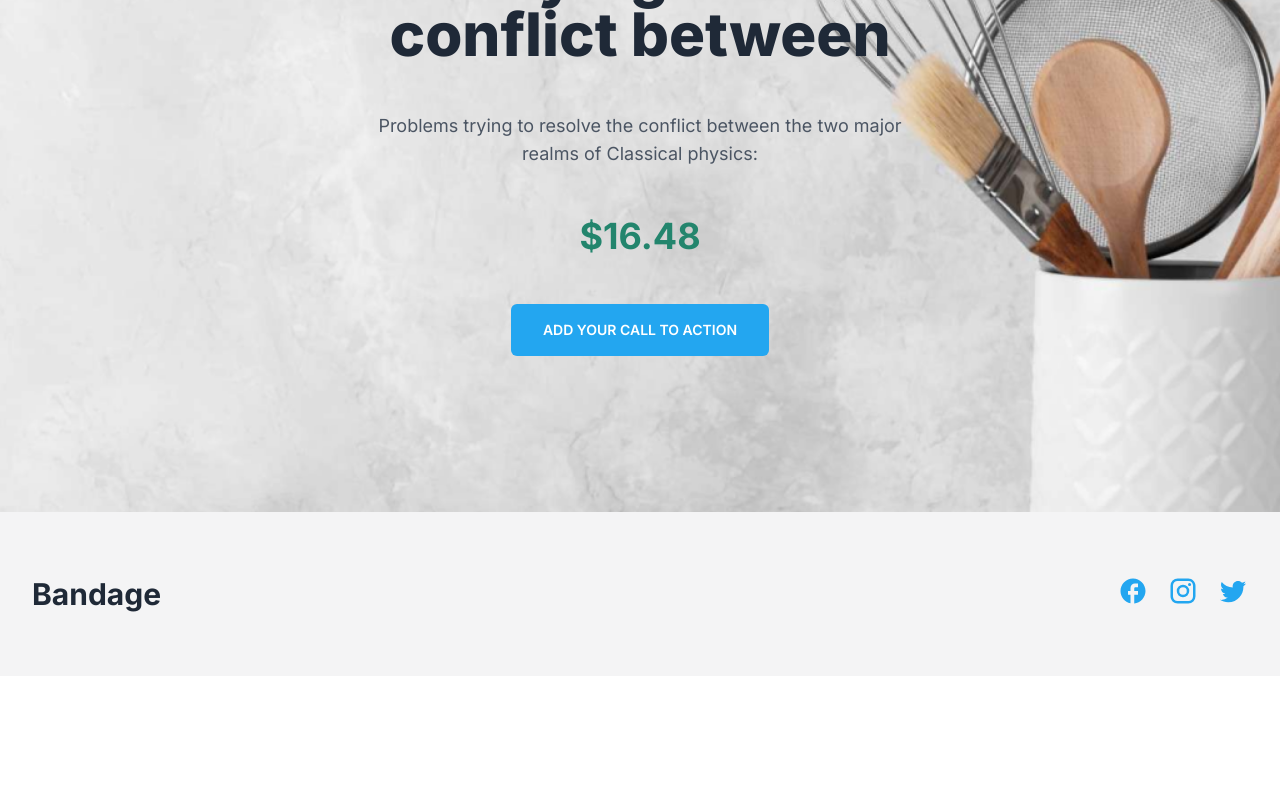
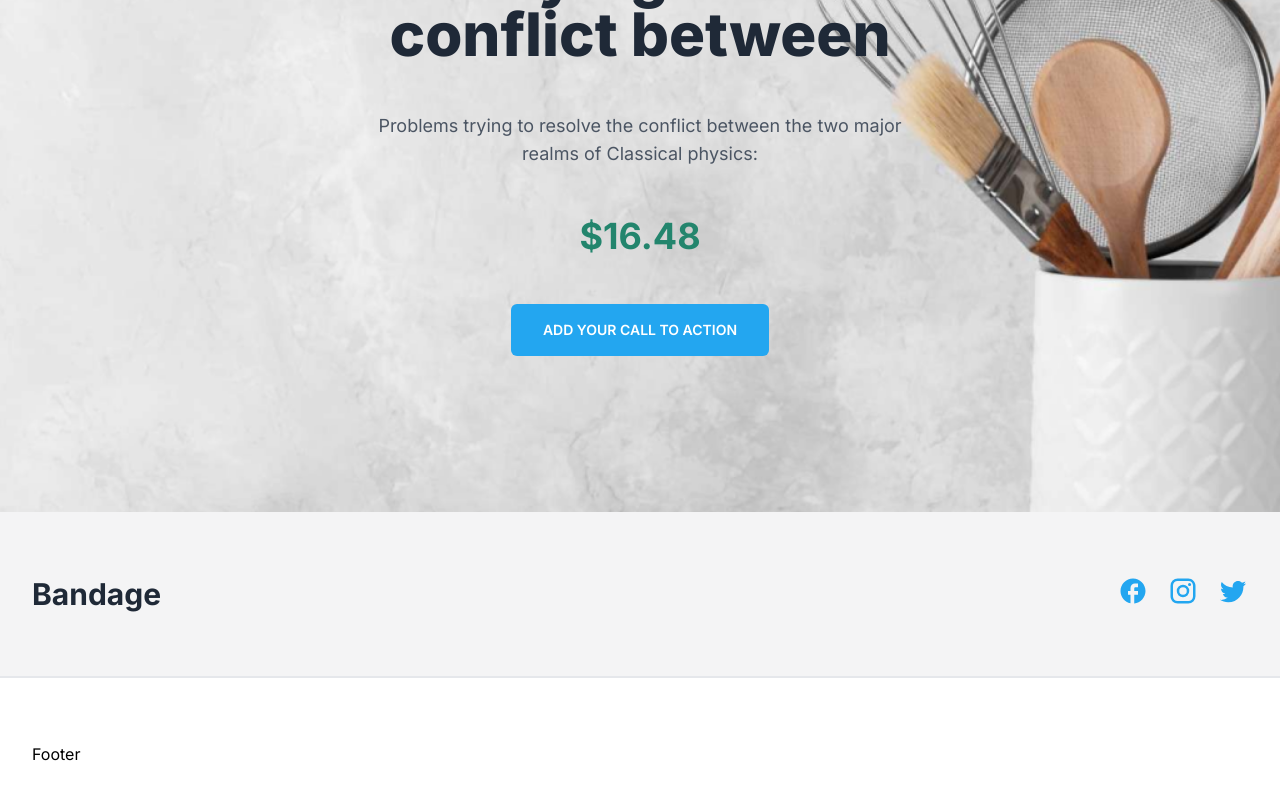
Before and after one commit to felix1251/ecommerce-web, a Next.js app: page / in a window 1280 px wide. Shown: the part 3609-4409 px from the top of the page. Before the commit the page ends 4285 px from the top, so only its background shows below. Built offline with nearby package versions, Linux system fonts and the light colour scheme; no server answers.

Commit message:
SocialSection component

```diff
--- a/components/molecules/SocialSection.tsx
+++ b/components/molecules/SocialSection.tsx
@@ -6,7 +6,8 @@ import TwitterIcon from "@mui/icons-material/Twitter";
 
 const SocialSection: React.FunctionComponent = () => {
   return (
-    <section className="py-16 w-full bg-zinc-100">
+    <section className="w-full bg-zinc-100">
+      <div className="py-16">
         <div className="flex justify-between margin-max-screen">
           <h2 className="font-bold text-3xl text-gray-800">Bandage</h2>
           <div className="text-primary flex gap-5">
@@ -15,6 +16,8 @@ const SocialSection: React.FunctionComponent = () => {
             <TwitterIcon style={{ fontSize: 30 }} />
           </div>
         </div>
+      </div>
+      <hr className="margin-max-screen border-t-2" />
     </section>
   );
 };
--- /dev/null
+++ b/components/organisms/Footer.tsx
@@ -0,0 +1,5 @@
+const Footer: React.FunctionComponent = () => {
+  return <footer className="margin-max-screen py-16">Footer</footer>;
+};
+
+export default Footer;
--- a/components/organisms/index.ts
+++ b/components/organisms/index.ts
@@ -1,2 +1,3 @@
 export { default as Banner } from "./Banner";
+export { default as Footer } from "./Footer";
 export { default as Header } from "./Header";
--- a/components/templates/MainLayout.tsx
+++ b/components/templates/MainLayout.tsx
@@ -1,4 +1,4 @@
-import { Banner, Header } from "@/organisms";
+import { Banner, Footer, Header } from "@/organisms";
 
 interface IMainLayoutProps {
   children: React.ReactNode;
@@ -12,6 +12,7 @@ const MainLayout: React.FunctionComponent<IMainLayoutProps> = ({
       <Banner />
       <Header />
       {children}
+      <Footer />
     </>
   );
 };
```
Lines whose indentation alone changed are shown as unchanged.
